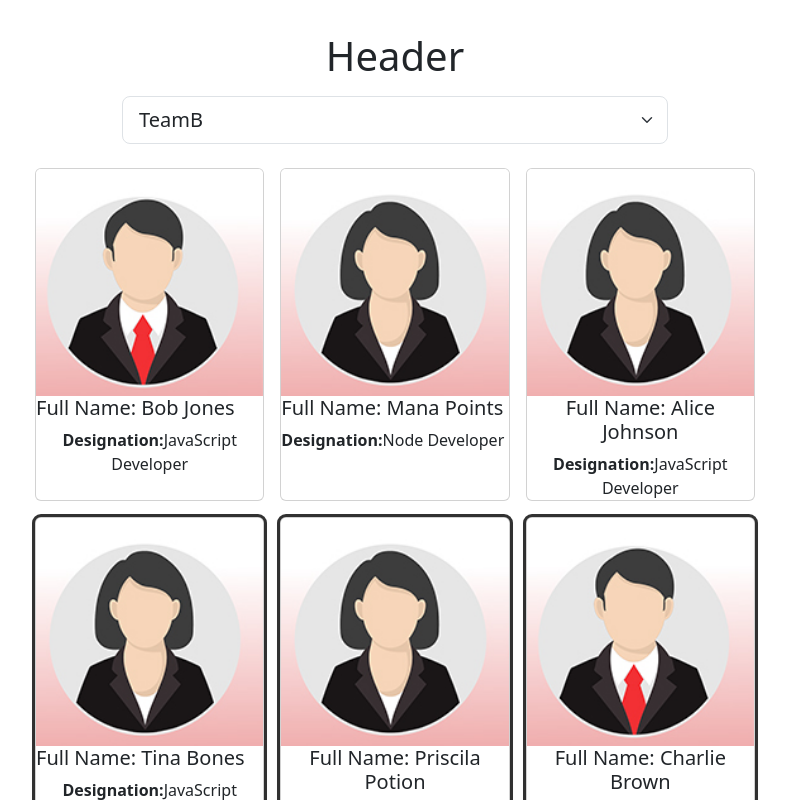
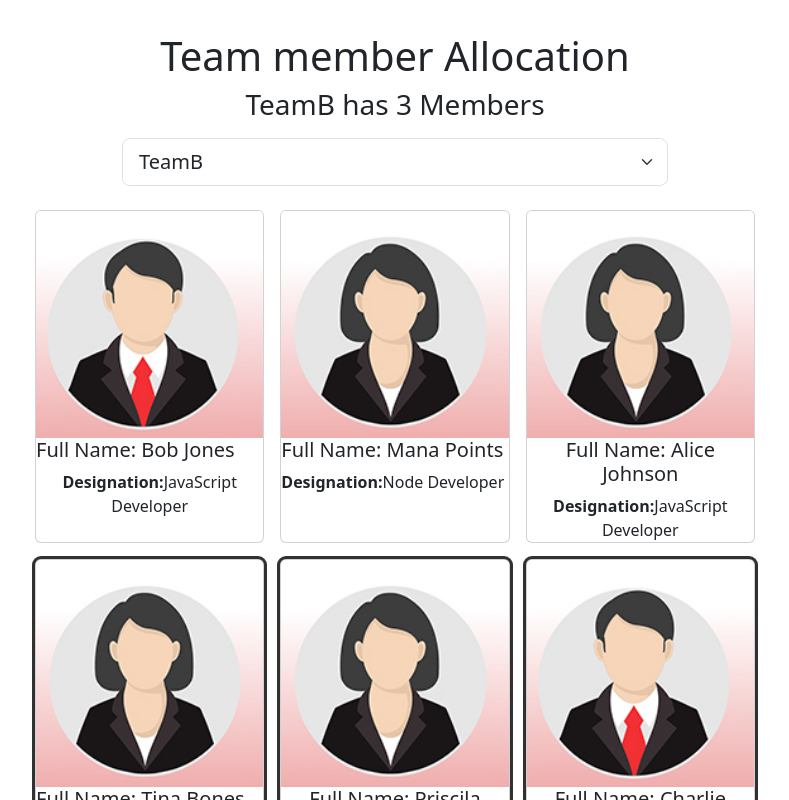
Before and after one commit to henrike32/team-manage-app, a React (Vite) app: page / in a window 1280 px wide. Shown: the top 800 px of the page, without its empty margins (245-1034 px from the left). Built offline with nearby package versions, Linux system fonts and the light colour scheme.

Commit message:
add num of team members to our header when slctd

```diff
--- a/src/App.tsx
+++ b/src/App.tsx
@@ -109,7 +109,10 @@
 
   return (
     <>
-      <Header />
+      <Header
+        selectedTeam={selectedTeam}
+        teamMemberCount={employees.filter((employee) => employee.teamName === selectedTeam).length}
+      />
       <Employees
         employees={employees}
         selectedTeam={selectedTeam}
--- a/src/Header.tsx
+++ b/src/Header.tsx
@@ -1,9 +1,10 @@
-const Header = ()  => {
+const Header = ({selectedTeam, teamMemberCount})  => {
 
     return (
-        <h1>
-            Header
-        </h1>
+        <header>
+            <h1> Team member Allocation </h1>
+            <h3>{selectedTeam} has {teamMemberCount} Members</h3>
+        </header>
     )
   }
   export default Header;
```
